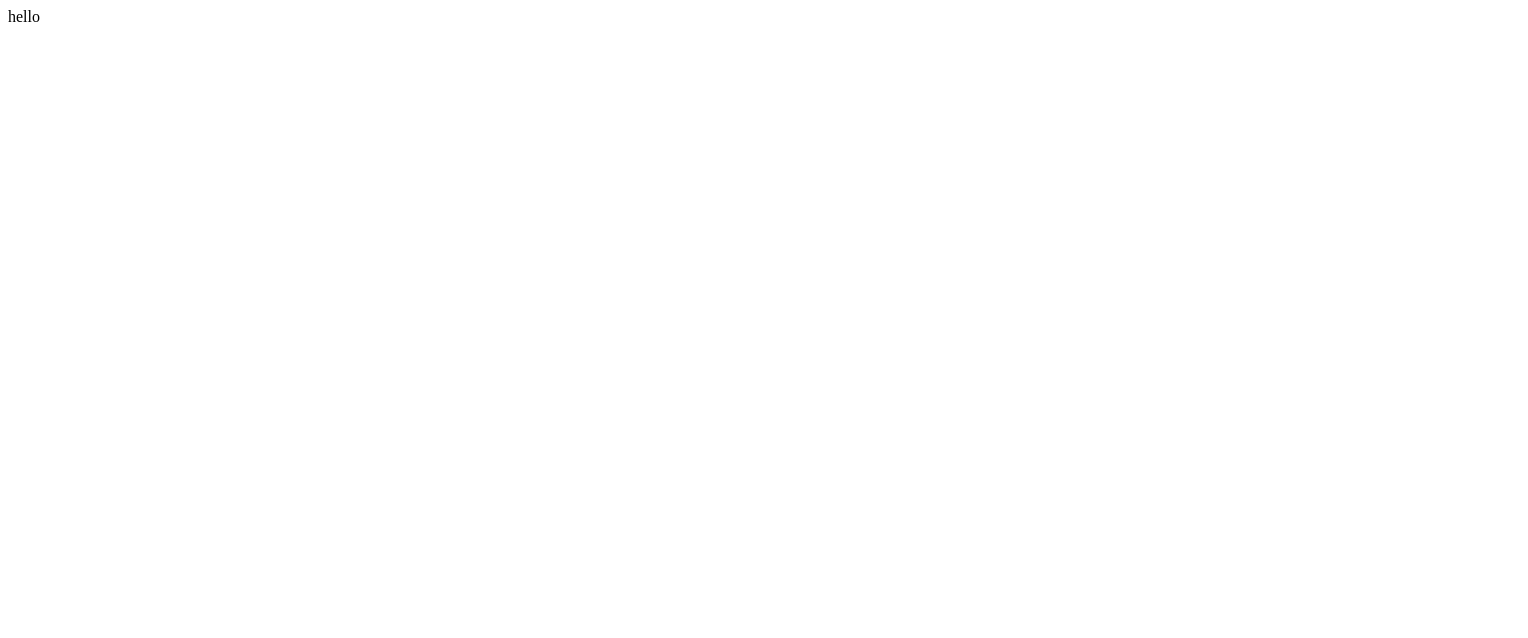
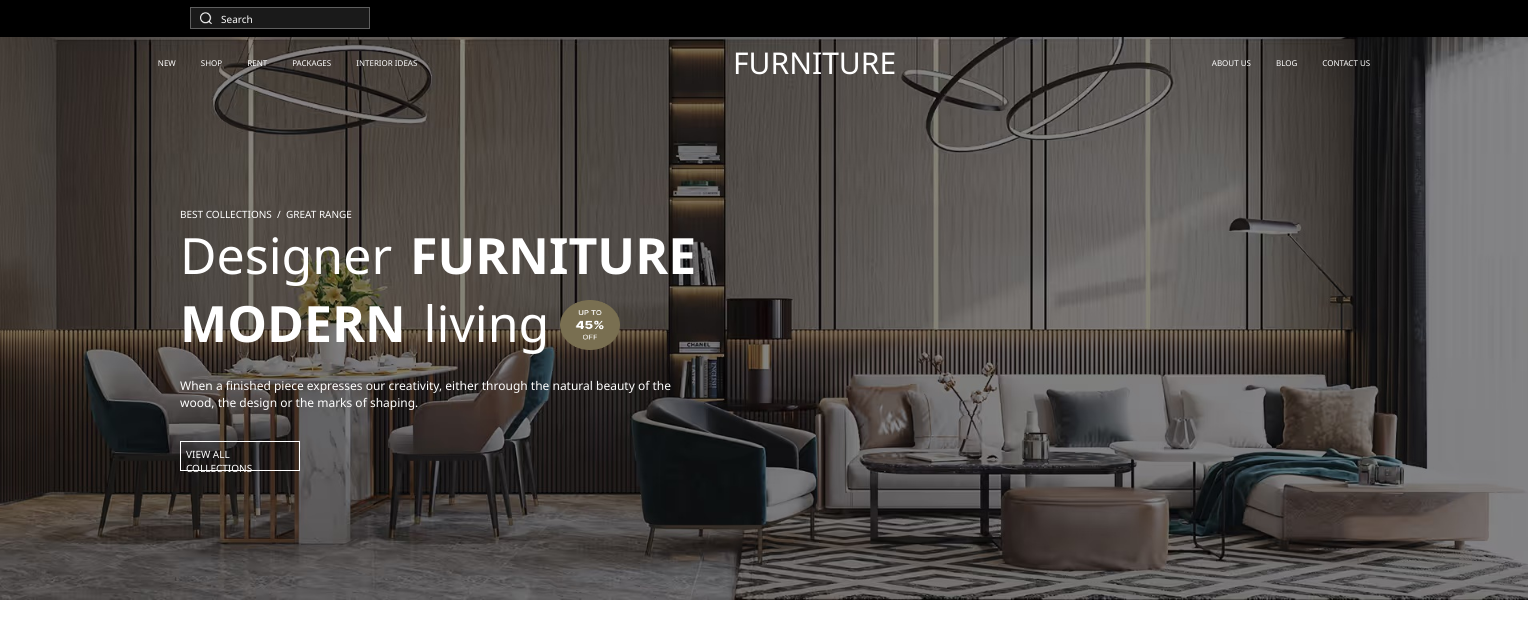
Before and after one commit to ManyaRana123/homepage-furniture-figma, a plain HTML site: page index.html in a window 1280 px wide. Shown: the whole page, 1528 px wide, since content can reach past the window. Drawn offline with Linux system fonts and the light colour scheme.

Commit message:
header done

```diff
--- a/index.html
+++ b/index.html
@@ -3,9 +3,51 @@
 <head>
     <meta charset="UTF-8">
     <meta name="viewport" content="width=device-width, initial-scale=1.0">
+   <link rel="stylesheet" href="style.css">
     <title>Document</title>
 </head>
 <body>
-    <div>hello</div>
+    <div class="hero-section">
+        <div class="search-bar">
+            <img src="imagess/icon.png" alt="Search Icon" width="12px" height="12px"/>
+            <input type="text"  placeholder="Search" />
+        </div>
+        <div class="navbar">
+            <div class="side">
+                <p>NEW</p>
+                <p>SHOP</p>
+                <p>RENT</p>
+                <p>PACKAGES</p>
+                <p>INTERIOR IDEAS</p>
+            </div>
+            <div class="FURNITURE">
+                <p>FURNITURE</p>
+            </div>
+            <div class="side">
+                <p>ABOUT US</p>
+                <p>BLOG</p>
+                <p>CONTACT US</p>
+            </div>
+        </div>
+        <div class="hero-content">
+            <div class="best-collection">
+            BEST COLLECTIONS  /  GREAT RANGE
+            </div>
+            <div class="div1">
+            <div class="designer">Designer</div>
+            <div>FURNITURE</div>
+            </div>
+            <div class="div2">
+            <div>MODERN</div>
+            <div class="living">living</div>
+            </div>
+            <div class="description">When a finished piece expresses our creativity, either through the natural beauty of the
+wood, the design or the marks of shaping.</div>
+            <div class="view-all">VIEW ALL COLLECTIONS</div>
+            <img src="imagess/Container-1.png" alt="Image" width="60px" height="50px" class="image-1"/>
+          </div>
+    </div>
+
+
 </body>
 </html>
--- a/style.css
+++ b/style.css
@@ -0,0 +1,110 @@
+*{
+    padding: 0;
+    margin: 0;
+    box-sizing: border-box;
+}
+.hero-section{
+    background-image: url(imagess/hero-section-image.jpg);
+    height: 600px;
+    width: 1528px;
+    background-repeat: no-repeat;
+    background-size: cover;
+}
+.search-bar{
+   width: 100%;
+   height: 37px;
+   background-color: black;
+}
+.search-bar input{
+    width: 180px;
+    height: 22px;
+    border: 1px solid #FFFFFF4D;
+    background: #FFFFFF1A;
+    margin-top: 7px;
+    margin-left: 190px;
+}
+.search-bar input::placeholder{
+    color: white;
+    font-size: 10px;
+    padding-left: 30px;
+      font-family:'Segoe UI', Tahoma, Geneva, Verdana, sans-serif;
+}
+.search-bar img{
+    position: absolute;
+    margin-left: 200px;
+    margin-top: 12px;
+}
+.navbar{
+    width: 100%;
+    height: 50px;
+    display: flex;
+    align-items: center;
+   justify-content: space-around;
+}
+.navbar p{
+    list-style: none;
+    color: #FFFFFF;
+}
+.FURNITURE{
+    color: #FFFFFF;
+    font-size: 30px;
+      font-family:'Segoe UI', Tahoma, Geneva, Verdana, sans-serif;
+}
+.side{
+     font-size: 8px;
+     display: flex;
+    gap: 25px;
+      font-family:'Segoe UI', Tahoma, Geneva, Verdana, sans-serif;
+}
+.hero-content{
+    margin-top: 120px;
+    margin-left: 180px;
+    width: 500px;
+    height: 200px;
+    color: white;
+}
+.best-collection {
+    font-size: 10px;
+      font-family:'Segoe UI', Tahoma, Geneva, Verdana, sans-serif;
+}
+.div1{
+    display: flex;
+    font-size: 50px;
+    font-weight: bold;
+    gap: 18px;
+    font-family:'Segoe UI', Tahoma, Geneva, Verdana, sans-serif;
+}
+.designer{
+    font-weight: lighter;
+}
+.div2{
+    font-size: 50px;
+  display: flex;
+    font-weight: bold;
+    gap: 18px;
+    font-family:'Segoe UI', Tahoma, Geneva, Verdana, sans-serif;
+}
+.living{
+    font-weight: lighter;
+}
+.description{
+    font-size: 12px;
+    margin-top: 20px;
+      font-family:'Segoe UI', Tahoma, Geneva, Verdana, sans-serif;
+}
+.view-all{
+    margin-top: 30px;
+    width: 120px;
+    height: 30px;
+    padding: 5px;
+    font-size: 10px;
+    border: 1px solid #FFFFFF;
+    color: white;
+    background: transparent;
+      font-family:'Segoe UI', Tahoma, Geneva, Verdana, sans-serif;
+}
+.image-1{
+    position: absolute;
+    top: 300px;
+    left: 560px;
+}
```
Also changed, not shown: imagess/Container-1.png (added), imagess/Container.png (added), imagess/button.png (added), imagess/hero-section-image.jpg (added), imagess/icon.png (added), 1 other file.
